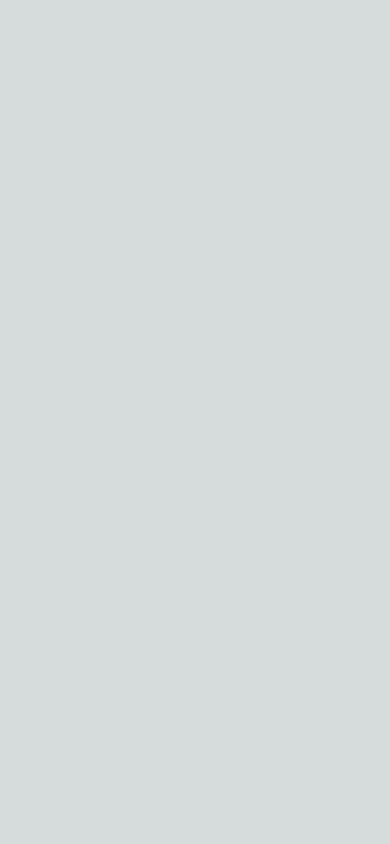
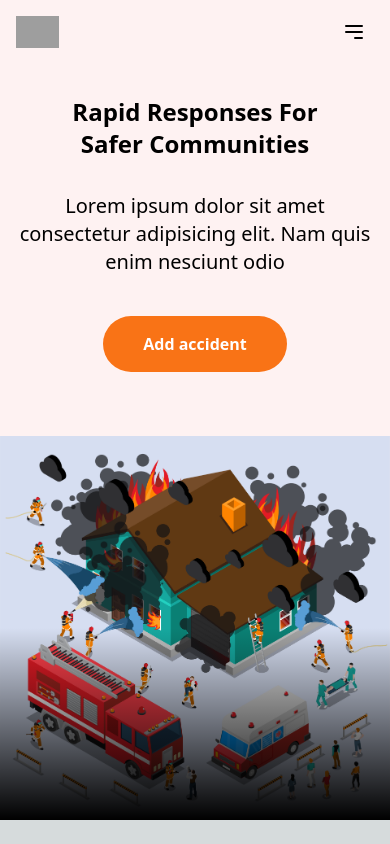
Before and after one commit to Manmohan1633/RescueConnect, a Next.js app: page / in a window 390 px wide. Built offline with nearby package versions, Linux system fonts and the light colour scheme; grey boxes are pictures that could not be loaded.

Commit message:
landing page created

```diff
--- a/pages/index.tsx
+++ b/pages/index.tsx
@@ -1,9 +1,162 @@
-
+import Head from "next/head";
+import Link from "next/link";
 
 export default function Home() {
   return (
-    <div>
+    <>
+      <div className="fixed w-screen">
+        <header className="absolute inset-x-0 top-0 z-10 w-full">
+          <div className="px-4 mx-auto sm:px-6 lg:px-8">
+            <div className="flex items-center justify-between h-16 lg:h-20">
+              <div className="flex-shrink-0">
+                <a href="#" title="" className="flex">
+                  <img
+                    className="w-auto h-8"
+                    src="/images/logo.png"
+                    alt=""
+                  />
+                </a>
+              </div>
 
-   </div>
-  )
+              <button
+                type="button"
+                className="inline-flex p-2 text-black transition-all duration-200 rounded-md lg:hidden focus:bg-gray-100 hover:bg-gray-100"
+              >
+                <svg
+                  className="block w-6 h-6"
+                  xmlns="http://www.w3.org/2000/svg"
+                  fill="none"
+                  viewBox="0 0 24 24"
+                  stroke="currentColor"
+                >
+                  <path
+                    stroke-linecap="round"
+                    stroke-linejoin="round"
+                    stroke-width="2"
+                    d="M4 6h16M4 12h16m-7 6h7"
+                  />
+                </svg>
+
+                <svg
+                  className="hidden w-6 h-6"
+                  xmlns="http://www.w3.org/2000/svg"
+                  fill="none"
+                  viewBox="0 0 24 24"
+                  stroke="currentColor"
+                >
+                  <path
+                    stroke-linecap="round"
+                    stroke-linejoin="round"
+                    stroke-width="2"
+                    d="M6 18L18 6M6 6l12 12"
+                  ></path>
+                </svg>
+              </button>
+
+              <div className="hidden ml-auto lg:flex lg:items-center lg:justify-center lg:space-x-10">
+                <Link
+                  href="/loginp"
+                  title=""
+                  className="text-base font-semibold text-black transition-all duration-200 hover:text-opacity-80"
+                >
+                  {" "}
+                  Police
+                </Link>
+
+                <Link
+                  href="/loginf"
+                  title=""
+                  className="text-base font-semibold text-black transition-all duration-200 hover:text-opacity-80"
+                >
+                  {" "}
+                  Fire force{" "}
+                </Link>
+
+                <Link
+                  href="/logina"
+                  title=""
+                  className="text-base font-semibold text-black transition-all duration-200 hover:text-opacity-80"
+                >
+                  {" "}
+                  Ambulance{" "}
+                </Link>
+
+                <div className="w-px h-5 bg-black/20"></div>
+
+                <Link
+                  href="/login"
+                  title=""
+                  className="text-base font-semibold text-black transition-all duration-200 hover:text-opacity-80"
+                >
+                  {" "}
+                  Log in{" "}
+                </Link>
+
+                <Link
+                  href="/dashboard"
+                  title=""
+                  className="inline-flex items-center rounded-full justify-center px-5 py-2.5 text-base font-semibold text-black border-2 border-black hover:bg-red-400 hover:text-white transition-all duration-200 focus:bg-black focus:text-white"
+                  role="button"
+                >
+                  {" "}
+                  Add Accident
+                </Link>
+              </div>
+            </div>
+          </div>
+        </header>
+
+        <section className="bg-red-50 overflow-hidden">
+          <div className="flex flex-col lg:flex-row lg:items-stretch lg:min-h-[800px]">
+            <div className="relative flex items-center justify-center w-full lg:order-2 lg:w-7/12">
+              <div className="absolute bottom-0 right-0 hidden lg:block">
+                <img
+                  className="object-contain w-auto h-48"
+                  src="https://cdn.rareblocks.xyz/collection/celebration/images/hero/3/curved-lines.png"
+                  alt=""
+                />
+              </div>
+
+              <div className="relative px-4 pt-24 pb-16 text-center sm:px-6 md:px-24 2xl:px-32 lg:py-24 lg:text-left">
+                <h1 className="text-2xl font-bold text-black sm:text-6xl xl:text-6xl">
+                  Rapid Responses For
+                  <br />
+                  Safer Communities
+                </h1>
+                <p className="mt-8 text-xl text-black">
+                 Lorem ipsum dolor sit amet consectetur adipisicing elit. Nam quis enim nesciunt odio
+                </p>
+                <div className="mt-10 sm:flex sm:items-center sm:space-x-8">
+                  <Link
+                    href="/dashboard"
+                    title=""
+                    className="inline-flex rounded-full items-center justify-center px-10 py-4 text-base font-semibold text-white transition-all duration-200 bg-orange-500 hover:bg-orange-600 focus:bg-orange-600"
+                    role="button"
+                  >
+                    {" "}
+                    Add accident{" "}
+                  </Link>
+                </div>
+              </div>
+
+
+            </div>
+
+            <div className="relative w-full overflow-hidden lg:order-1 h-96 lg:h-auto lg:w-5/12">
+              <div className="absolute inset-0">
+                <img
+                  className="object-cover w-full h-full scale-100"
+                  src="/images/bg.png"
+                  alt=""
+                />
+              </div>
+
+              <div className="absolute inset-0 bg-gradient-to-t from-black via-transparent to-transparent"></div>
+            </div>
+          </div>
+        </section>
+      </div>
+
+    </>
+  );
 }
```
Also changed, not shown: public/images/bg.png (added).
